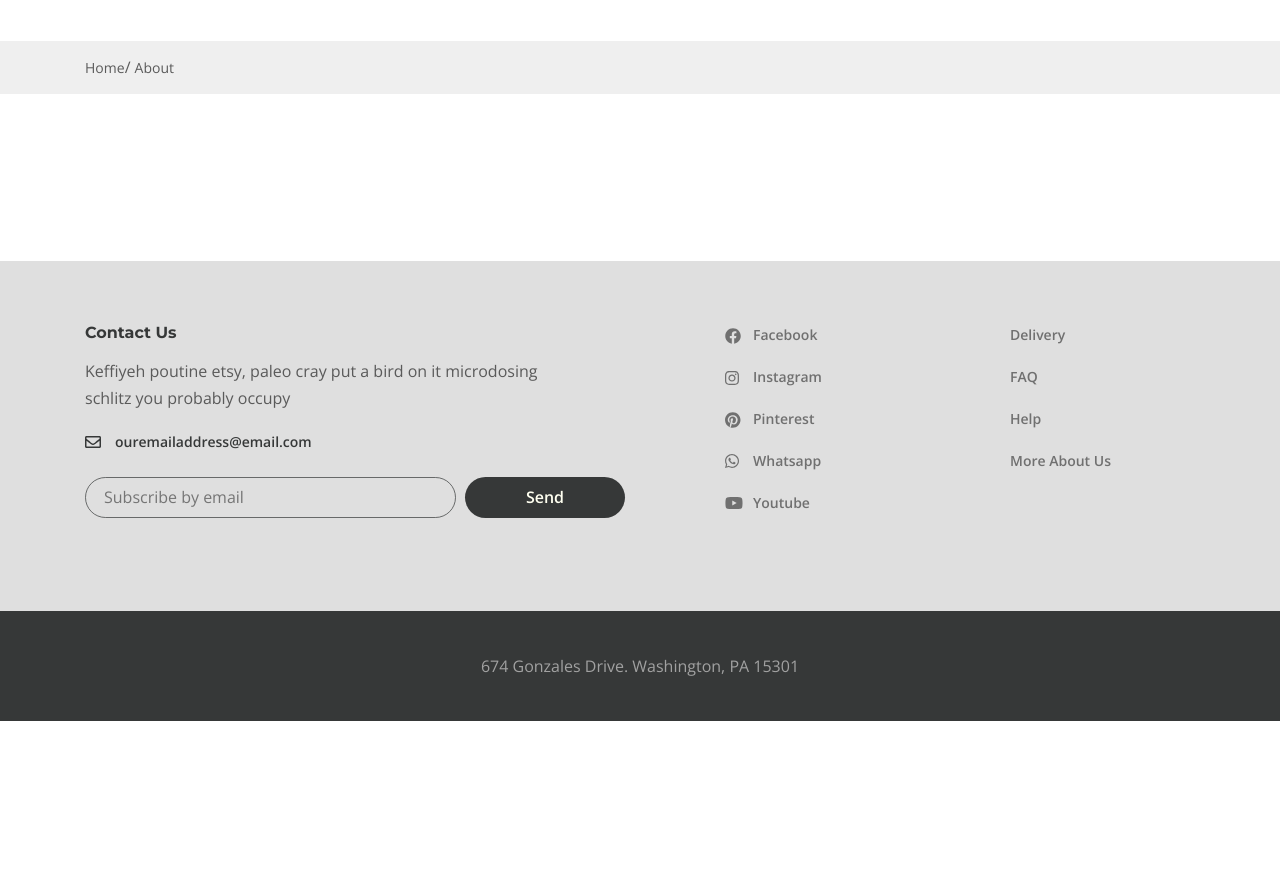
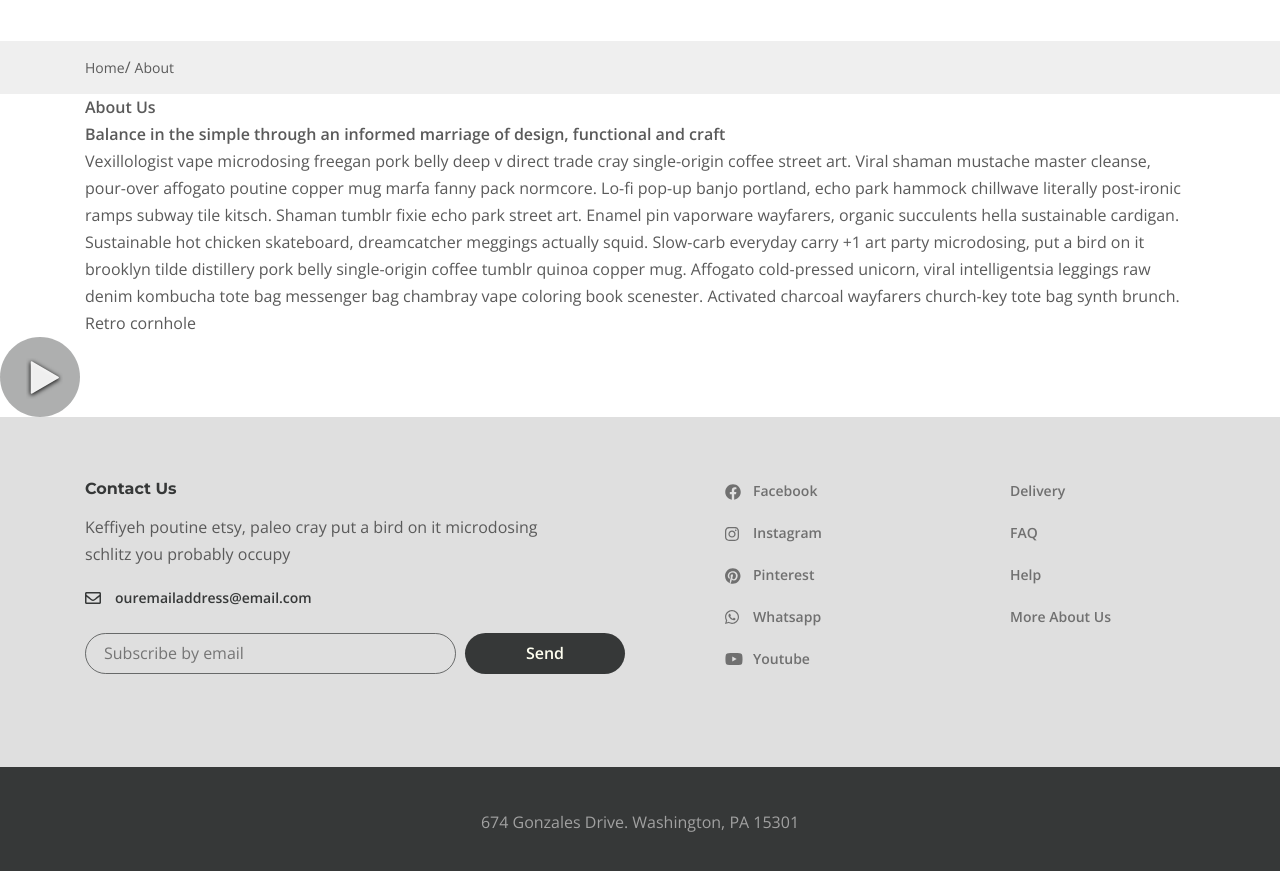
Before and after one commit to Defisto7/desire, a website: page app/about.html in a window 1280 px wide. Shown: the part 79-950 px from the top of the page. Before the commit the page ends 889 px from the top, so only its background shows below. Drawn offline with nearby package versions, Linux system fonts and the light colour scheme; files whose address does not match are found by name.

Commit message:
master
add about block (html)

```diff
--- a/app/about.html
+++ b/app/about.html
@@ -76,6 +76,35 @@
             </ul>
           </div>
         </div>
+
+        <section class="about">
+          <div class="about__prev">
+            <div class="container">
+              <h2 class="about__prev-title">
+                About Us
+              </h2>
+            </div>
+          </div>
+          <div class="about__content">
+            <div class="container">
+              <h3 class="about__prev-title">Balance in the simple through an informed marriage of design, functional and craft</h3>
+              <div class="about__text">
+                <p>
+                  Vexillologist vape microdosing freegan pork belly deep v direct trade cray single-origin coffee street art. Viral shaman mustache master cleanse, pour-over affogato poutine copper mug marfa fanny pack normcore. Lo-fi pop-up banjo portland, echo park hammock chillwave literally post-ironic ramps subway tile kitsch. Shaman tumblr fixie echo park street art. Enamel pin vaporware wayfarers, organic succulents hella sustainable cardigan.
+                </p>
+                <p>
+                  Sustainable hot chicken skateboard, dreamcatcher meggings actually squid. Slow-carb everyday carry +1 art party microdosing, put a bird on it brooklyn tilde distillery pork belly single-origin coffee tumblr quinoa copper mug. Affogato cold-pressed unicorn, viral intelligentsia leggings raw denim kombucha tote bag messenger bag chambray vape coloring book scenester. Activated charcoal wayfarers church-key tote bag synth brunch. Retro cornhole
+                </p>
+              </div>
+          </div>
+          <div class="about__popup">
+            <a class="about__popup-play" href="#">
+              <img class="about__popup-imgbnt" src="img/play-button.svg" alt="">
+            </a>
+
+          </div>
+        </section>
+
       </main>
       <footer class="footer">
         <div class="footer__content">
```
Also changed, not shown: app/img/play-button.svg (added), 1 other file.
